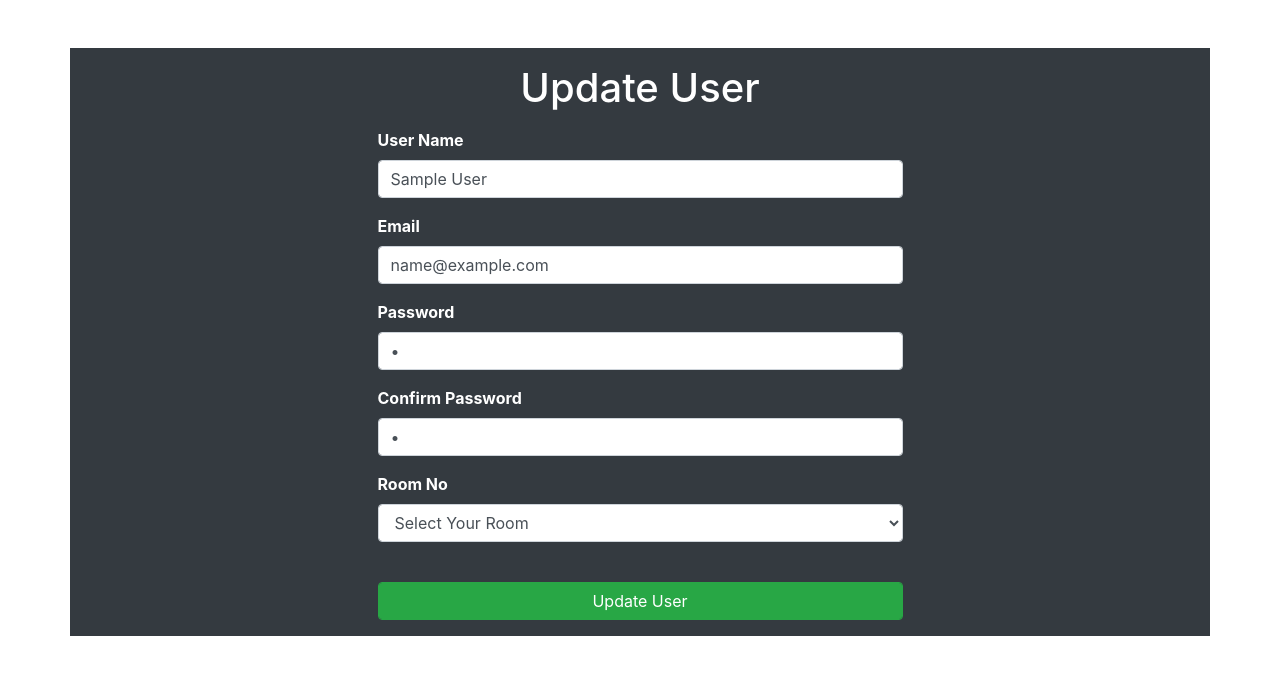
After one commit to hossamsalah22/php-labs, a PHP site: page /edit.php?id=1 in a window 1280 px wide. The commit adds this page. Shown: the top 675 px of the page. Run offline with PHP 8.4, Linux system fonts and the light colour scheme; tables that the repository leaves empty or names only in its code hold one stand-in row (values such as "Sample post").

Commit message:
Day04 Task Added 'Cafeteria2' 😁

```diff
--- /dev/null
+++ b/Cafeteria2/connection/db_connect.php
@@ -0,0 +1,14 @@
+<?php
+
+
+
+function db_connection()
+{
+
+    $dsn = 'mysql:dbname=cafeteria;host=127.0.0.1;port=3306;'; #port number
+    $user = 'root';
+    $password = '';
+    $db = new PDO($dsn, $user, $password);
+
+    return $db;
+}
--- /dev/null
+++ b/Cafeteria2/edit.php
@@ -0,0 +1,188 @@
+<?php
+$title = "Edit User";
+include_once("layouts/header.php");
+require 'connection/db_connect.php';
+
+
+$db = db_connection();
+if ($db) {
+    $query = 'SELECT * FROM `cafeteria`.`users` WHERE id=:user_id;';
+    $user_id = $_GET['id'];
+    $stmt = $db->prepare($query);
+
+    $stmt->bindParam(':user_id', $user_id, PDO::PARAM_INT);
+    $res = $stmt->execute();
+    if ($res) {
+        $user = $stmt->fetchObject();
+    }
+    if (isset($_POST['update-user'])) {
+        $errors = [];
+
+        // $allowed_extensions = array("jpg", "jpeg", "png", "gif");
+        // $max_file_size = 2000000; // 2 MB
+
+        // $file_name = $_FILES["profile-pic"]["name"];
+        // $file_size = $_FILES["profile-pic"]["size"];
+        // $file_temp = $_FILES["profile-pic"]["tmp_name"];
+        // $file_ext = strtolower(pathinfo($file_name, PATHINFO_EXTENSION));
+
+        // Check Errors Of User Data Entry
+        if (empty($_POST["user-name"])) {
+            $errors['user-name'] = "<div class='alert alert-danger'> Please enter your name </div>";
+        }
+        if (empty($_POST["email"])) {
+            $errors['email']['empty'] = "<div class='alert alert-danger'> Please enter your Email </div>";
+        } elseif (!filter_var($_POST["email"], FILTER_VALIDATE_EMAIL) || !preg_match("/^[a-zA-Z0-9._%+-]+@[a-zA-Z0-9.-]+\.[a-zA-Z]{2,}$/", $_POST['email'])) {
+            $errors['email']['validation'] = "<div class='alert alert-danger'> Please enter Valid Email </div>";
+        }
+        if (empty($_POST["password"])) {
+            $errors['password']['empty'] = "<div class='alert alert-danger'> Please enter your password </div>";
+        } elseif (!preg_match("/^[a-z0-9_]{8}$/", $_POST["password"])) {
+            $errors['password']['validation'] = "<div class='alert alert-danger'> Password must be 8 small characters and only underscore allowed </div>";
+        }
+        if (empty($_POST["confirm-password"])) {
+            $errors['confirm-password'] = "<div class='alert alert-danger'> Please Confirm Your Password </div>";
+        }
+        if ($_POST['password'] != $_POST["confirm-password"]) {
+            $errors['match-password'] = "<div class='alert alert-danger'> Passwords Doesn't Match </div>";
+        }
+        if (empty($_POST["room"])) {
+            $errors['room'] = "<div class='alert alert-danger'> Please Select Your Room </div>";
+        }
+
+        // if ($request->hasFile('profile-pic')) {
+        //     if (!in_array($file_ext, $allowed_extensions) || $file_size >= $max_file_size) {
+        //         $errors['profile-pic'] = "<div class='alert alert-danger'> Invalid Image </div>";
+        //     } else {
+        //         $upload_dir = "assets/img/";
+        //         $upload_file = $upload_dir . basename($file_name);
+        //         session_start();
+        //         if (move_uploaded_file($file_temp, $upload_file)) {
+        //             // File uploaded successfully
+        //             $_SESSION["success_message"] = "Image uploaded successfully!";
+        //         } else {
+        //             // Error moving the file
+        //             $_SESSION["error_message"] = "Error uploading the file!";
+        //         }
+        //     }
+        // }
+        if (empty($errors)) {
+            $query = "UPDATE `users`
+            SET `name` =:user_name , `email`=:user_email, `password`=:user_password,`room_no`=:user_room_no
+            WHERE `id`=:user_id";
+
+            $user_name = $_POST['user-name'];
+            $user_email = $_POST['email'];
+            $user_password = $_POST['password'];
+            $room_no = $_POST['room'];
+
+            $statement = $db->prepare($query);
+
+            $db->beginTransaction();
+            $statement->execute([
+                'user_name' => $user_name, "user_email" => $user_email,
+                "user_password" => $user_password, "user_room_no" => $room_no, 'user_id' => $user_id
+            ]);
+
+            $db->commit();
+
+            header("Location:login.php");
+            exit;
+        }
+    }
+}
+
+?>
+
+
+<div class="container bg-dark text-white">
+    <div class="row mt-5">
+        <div class="col-12">
+            <div class="h1 text-center my-3">Update User</div>
+            <form action="edit.php?id=<?= $user->id ?>" method="post" enctype="multipart/form-data">
+                <div class="col-6 offset-3">
+                    <!-- User Info Table -->
+                    <?php if (!empty($img['error'])) {
+                        echo $img['error'];
+                    } ?>
+                    <div class="form-group">
+                        <label for="user-name" class="text-left font-weight-bold">User Name</label>
+                        <input type="text" name="user-name" id="user-name" class="form-control"
+                            value="<?= $user->name ?>" placeholder="Please Enter Your Name">
+                    </div>
+                    <?php if (!empty($errors['user-name'])) {
+                        echo $errors['user-name'];
+                    } ?>
+                    <div class="form-group">
+                        <label for="email" class="text-left font-weight-bold">Email</label>
+                        <input type="text" name="email" id="email" class="form-control" value="<?= $user->email ?>"
+                            placeholder="Please Enter Your Email">
+                    </div>
+                    <?php if (!empty($errors['email'])) {
+                        foreach ($errors['email'] as $err) {
+                            echo $err;
+                        }
+                    } ?>
+                    <div class="form-group">
+                        <label for="password" class="text-left font-weight-bold">Password</label>
+                        <input type="password" name="password" id="password" class="form-control"
+                            value="<?= $user->password ?>" placeholder="Please Enter Your Password">
+                    </div>
+                    <?php if (!empty($errors['password'])) {
+                        foreach ($errors['password'] as $err) {
+                            echo $err;
+                        }
+                    } ?>
+                    <div class="form-group">
+                        <label for="confirm-password" class="text-left font-weight-bold">Confirm Password</label>
+                        <input type="password" name="confirm-password" id="confirm-password" class="form-control"
+                            value="<?= $user->password ?>" placeholder="Please Enter Your confirm-password">
+                    </div>
+                    <?php if (!empty($errors['confirm-password'])) {
+                        echo $errors['confirm-password'];
+                    } ?>
+                    <?php if (!empty($errors['match-password'])) {
+                        echo $errors['match-password'];
+                    } ?>
+
+                    <div class="form-group">
+                        <label for="room" class="text-left font-weight-bold">Room No</label>
+                        <select name="room" id="room" class="form-control">
+                            <option value="0" selected disabled>Select Your Room</option>
+                            <option value="App-1" <?php if ($user->room_no == "App-1") {
+                                                        echo "selected";
+                                                    } ?>>Application 1</option>
+                            <option value="App-2" <?php if ($user->room_no == "App-2") {
+                                                        echo "selected";
+                                                    } ?>>Application 2</option>
+                            <option value="cloud" <?php if ($user->room_no == "cloud") {
+                                                        echo "selected";
+                                                    } ?>>Cloud</option>
+                        </select>
+                    </div>
+                    <?php if (!empty($errors['room'])) {
+                        echo $errors['room'];
+                    } ?>
+                    <!-- <div class="form-group">
+                        <label for="profile-pic">Profile Picture:</label>
+                        <input type="file" id="profile-pic" name="profile-pic">
+                    </div>
+                    <?php if (!empty($errors['profile-pic'])) {
+                        echo $errors['profile-pic'];
+                    } ?> -->
+                    <div class="form-group">
+                        <label></label>
+                        <button class="btn btn-success form-control rounded" name="update-user"
+                            value="update-user">Update
+                            User</button>
+                    </div>
+                </div>
+            </form>
+        </div>
+        </form>
+    </div>
+</div>
+
+<?php
+include_once("layouts/footer.php");
+?>
--- /dev/null
+++ b/Cafeteria2/layouts/footer.php
@@ -0,0 +1,8 @@
+
+    <!-- Optional JavaScript -->
+    <!-- jQuery first, then Popper.js, then Bootstrap JS -->
+    <script src="https://code.jquery.com/jquery-3.3.1.slim.min.js" integrity="sha384-q8i/X+965DzO0rT7abK41JStQIAqVgRVzpbzo5smXKp4YfRvH+8abtTE1Pi6jizo" crossorigin="anonymous"></script>
+    <script src="https://cdnjs.cloudflare.com/ajax/libs/popper.js/1.14.7/umd/popper.min.js" integrity="sha384-UO2eT0CpHqdSJQ6hJty5KVphtPhzWj9WO1clHTMGa3JDZwrnQq4sF86dIHNDz0W1" crossorigin="anonymous"></script>
+    <script src="https://stackpath.bootstrapcdn.com/bootstrap/4.3.1/js/bootstrap.min.js" integrity="sha384-JjSmVgyd0p3pXB1rRibZUAYoIIy6OrQ6VrjIEaFf/nJGzIxFDsf4x0xIM+B07jRM" crossorigin="anonymous"></script>
+  </body>
+</html>
--- /dev/null
+++ b/Cafeteria2/layouts/header.php
@@ -0,0 +1,12 @@
+<!doctype html>
+<html lang="en">
+  <head>
+    <title><?= $title ?></title>
+    <!-- Required meta tags -->
+    <meta charset="utf-8">
+    <meta name="viewport" content="width=device-width, initial-scale=1, shrink-to-fit=no">
+
+    <!-- Bootstrap CSS -->
+    <link rel="stylesheet" href="https://stackpath.bootstrapcdn.com/bootstrap/4.3.1/css/bootstrap.min.css" integrity="sha384-ggOyR0iXCbMQv3Xipma34MD+dH/1fQ784/j6cY/iJTQUOhcWr7x9JvoRxT2MZw1T" crossorigin="anonymous">
+  </head>
+  <body>
```
Also changed, not shown: Cafeteria2/delete.php (added, +19 -0 lines), Cafeteria2/register.php (renamed from Cafeteria/register.php, +22 -11 lines), Cafeteria2/test.php (added, +7 -0 lines), Cafeteria2/users.php (added, +66 -0 lines), Cafeteria2/welcome.php (added, +42 -0 lines), day02/register.php (deleted, +0 -22 lines), Cafeteria2/login.php (renamed from Cafeteria/login.php), 1 other file.
